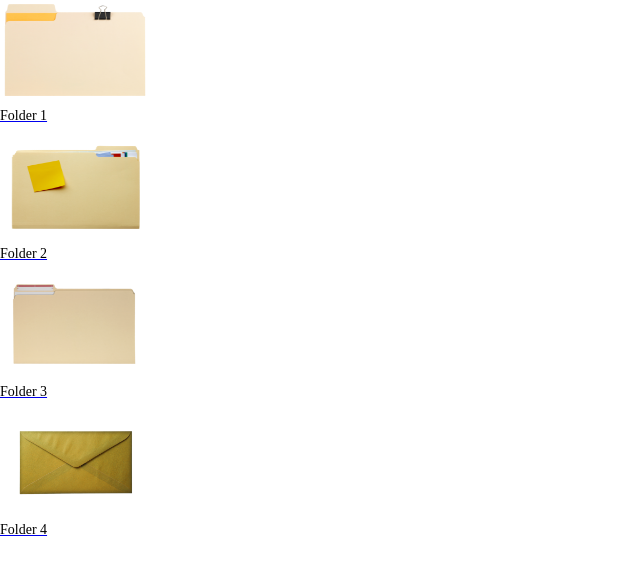
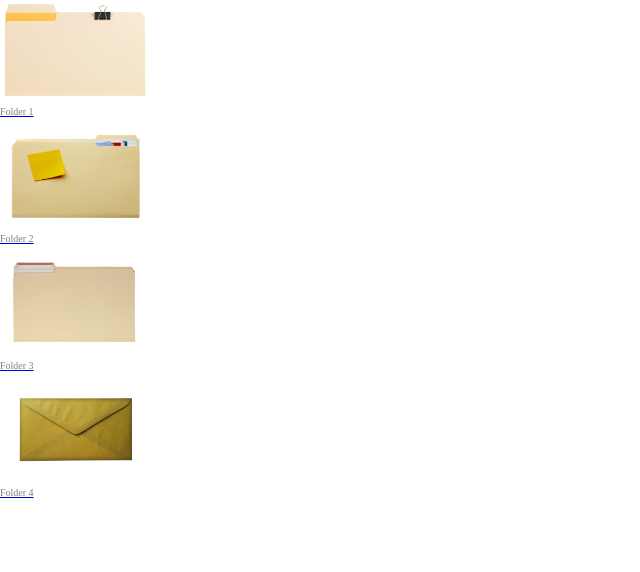
Before and after one commit to spncrbarn/FileCabinet, a plain HTML site: page index.html in a window 1280 px wide. Shown: the whole page, without its empty margins (0-640 px from the left). Drawn offline with Linux system fonts and the light colour scheme.

Commit message:
Update styles.css

```diff
--- a/styles.css
+++ b/styles.css
@@ -20,9 +20,9 @@ body {
 }
 
 .folder-text {
-    margin-top: 8px; /* Space between the folder image and text */
-    font-size: 14px;
-    color: black;  /* Make the text black */
+    margin-top: 6px; /* Space between the folder image and text */
+    font-size: 10px;
+    color: gray;  /* Make the text gray */
     font-weight: thin;
     display: block;
 }
```
